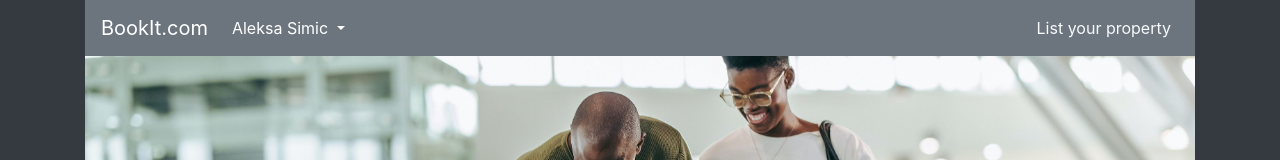
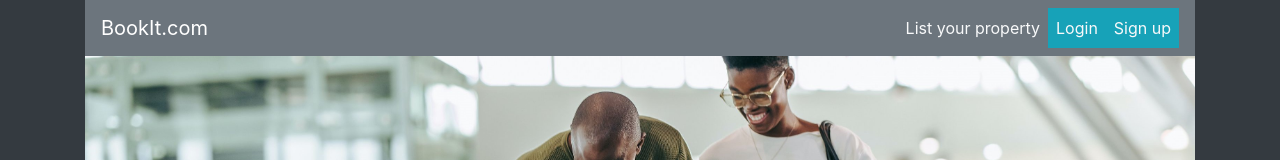
Before and after one commit to devops-namp/bookit-front, a JavaScript app in the folder bookit-front/: page /main in a window 1280 px wide. Shown: the top 160 px of the page. Built offline with nearby package versions, Linux system fonts and the light colour scheme.

Commit message:
feat: added connection between signup page and mains navbar

```diff
--- a/bookit-front/src/components/Main/NavBar.vue
+++ b/bookit-front/src/components/Main/NavBar.vue
@@ -20,8 +20,8 @@
                 </li>
             </ul>
             <a class="text-light text-decoration-none p-2" href="#">List your property</a>
-            <a v-if="!user" class="text-light text-decoration-none bg-info p-2" href="#">Register</a>
-            <a v-if="!user" class="text-light text-decoration-none bg-info p-2" href="#">Sign in</a>
+            <a v-if="!user" class="text-light text-decoration-none bg-info p-2" href="/">Login</a>
+            <a v-if="!user" class="text-light text-decoration-none bg-info p-2" href="/signup">Sign up</a>
         </div>
     </nav>
 </template>
@@ -35,7 +35,7 @@ export default {
   },
   data() {
     return {
-        user: 'nesto'
+        user: ''
     };
   },
   methods: {
```
